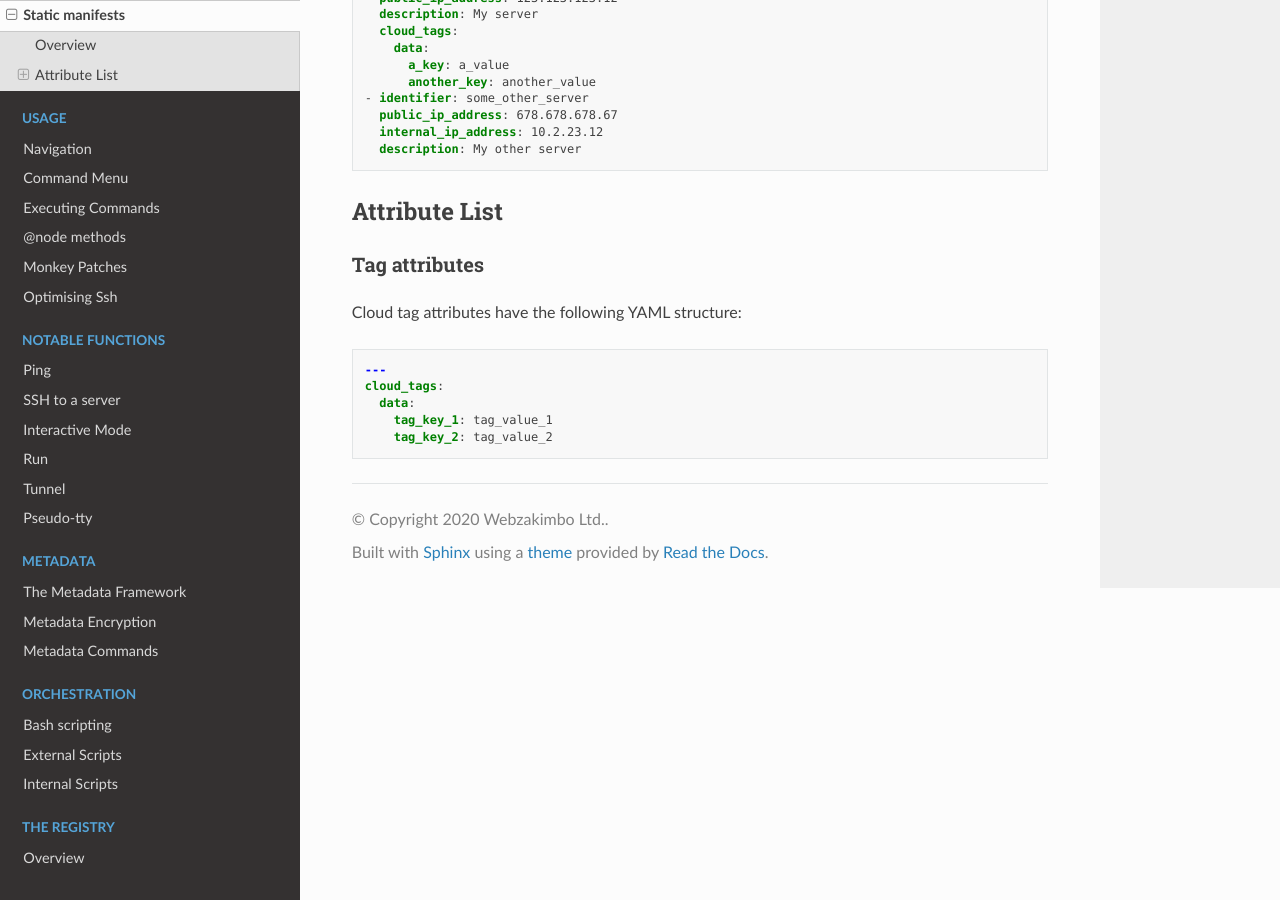
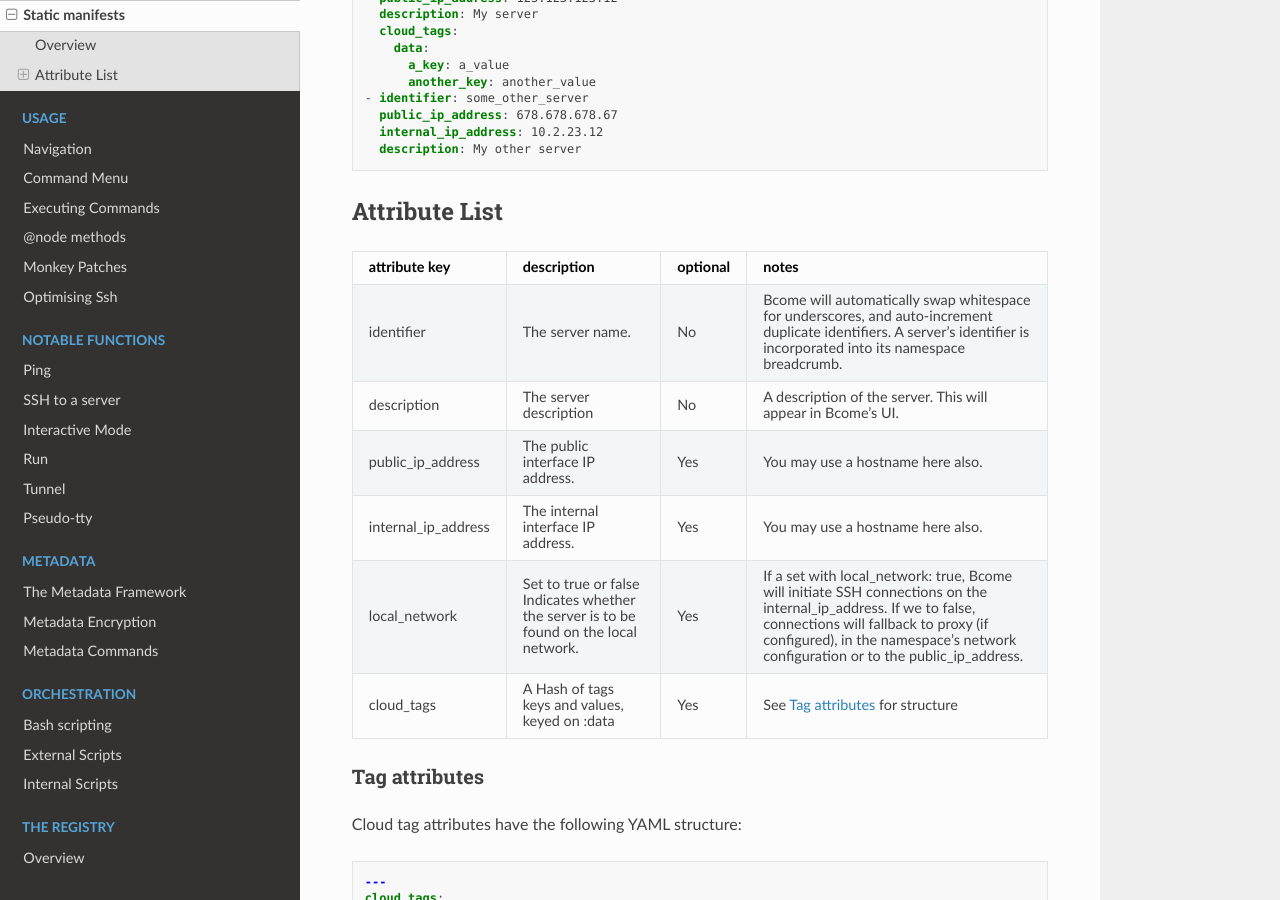
Before and after one commit to webzakimbo/bcome-read-the-docs, a Sphinx documentation site: the page built from docs/source/network/static-manifests.rst, in a window 1280 px wide and 900 px high, scrolled down 1041 px. Built offline with Sphinx 7.4.7 and the Read the Docs theme 2.0.0, drawn with Linux system fonts in a browser that asks for light colours; pages that are not in the unit, such as notebooks, are missing from menus.

Commit message:
Documented the local_network flag on stastic manifests

```diff
--- a/docs/source/network/static-manifests.rst
+++ b/docs/source/network/static-manifests.rst
@@ -65,7 +65,7 @@ Attribute List
 +=============================+=============================+======================+================================================================================+
 |  identifier		      |  The server name.           |  No	           |  Bcome will automatically swap whitespace for underscores, and auto-increment  |
 |			      |		                    |			   |  duplicate identifiers.  A server's identifier is incorporated into its        |
-|			      |				    |			   |  namespace breadcrumb.
+|			      |				    |			   |  namespace breadcrumb.							    |
 +-----------------------------+-----------------------------+----------------------+--------------------------------------------------------------------------------+
 |  description                |  The server description     |  No		   |  A description of the server.  This will appear in Bcome's UI.		    |
 |			      |				    |			   |										    |
@@ -75,6 +75,11 @@ Attribute List
 +-----------------------------+-----------------------------+----------------------+--------------------------------------------------------------------------------+
 |  internal_ip_address	      |  The internal interface IP  |  Yes		   |  You may use a hostname here also.				                    |
 |			      |  address.		    |  		           |										    |
++-----------------------------+-----------------------------+----------------------+--------------------------------------------------------------------------------+
+|  local_network              |  Set to true or false       |  Yes                 |  If a set with local_network: true, Bcome will initiate SSH connections on     |
+|			      |  Indicates whether the      |                      |  the internal_ip_address. If we to false, connections will fallback to         |
+|			      |  server is to be found on   |			   |  proxy (if configured), in the namespace's network configuration or to the     |
+|			      |  the local network.         |			   |  public_ip_address. 						            |
 +-----------------------------+-----------------------------+----------------------+--------------------------------------------------------------------------------+
 |  cloud_tags                 |  A Hash of tags keys and    |  Yes		   |  See :ref:`TAG_ATTRS` for structure					    |
 |			      |  values, keyed on :data     | 			   |										    |
```
